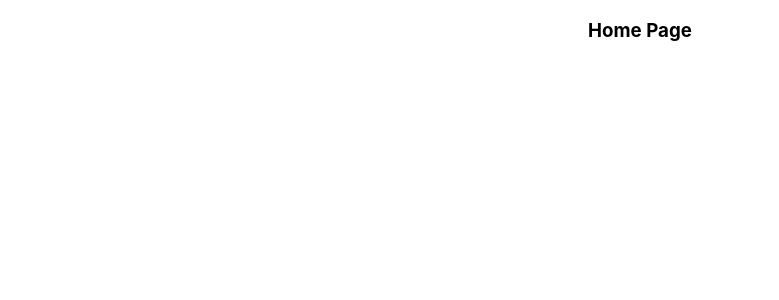
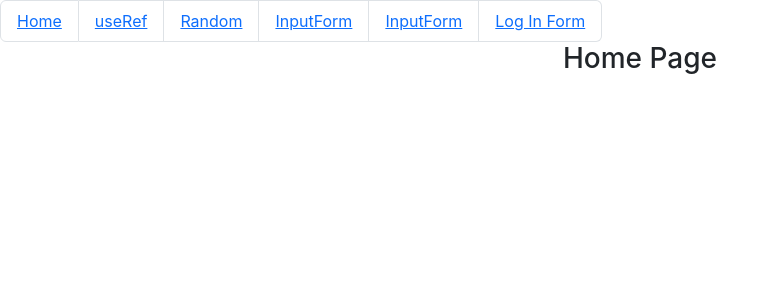
Before and after one commit to mathiasadikpon/nucamp-react-practices, a React (Create React App) app: page / in a window 1280 px wide. Shown: the top 300 px of the page, without its empty margins (0-779 px from the left). Built offline with nearby package versions, Linux system fonts and the light colour scheme.

Commit message:
Update index.html title and add Bootstrap CDN; enhance App component with navigation links

```diff
--- a/public/index.html
+++ b/public/index.html
@@ -24,8 +24,13 @@
       work correctly both with client-side routing and a non-root public URL.
       Learn how to configure a non-root public URL by running `npm run build`.
     -->
-    <title>React App</title>
+    <title>Nucamp React Practices</title>
   </head>
+  <link
+    href="https://cdn.jsdelivr.net/npm/bootstrap@5.3.3/dist/css/bootstrap.min.css"
+    rel="stylesheet"
+  />
+  <script src="https://cdn.jsdelivr.net/npm/bootstrap@5.3.3/dist/js/bootstrap.bundle.min.js"></script>
   <body>
     <noscript>You need to enable JavaScript to run this app.</noscript>
     <div id="root"></div>
--- a/src/App.js
+++ b/src/App.js
@@ -1,24 +1,43 @@
+import "./App.css";
+import { Link, Route, Routes } from "react-router-dom";
 
-import './App.css';
-import { Route, Routes } from 'react-router-dom';
-
-import HomePage from './pages/HomePage';
-import UsingRef from './uncontroled/UsingRef';
-import RandomColorRef from './uncontroled/RandomColorRef';
-import ControlledForm from './controled/MyControledForm';
-import ControlledLoginForm from './controled/ControlledLoginForm';
+import HomePage from "./pages/HomePage";
+import UsingRef from "./uncontroled/UsingRef";
+import RandomColorRef from "./uncontroled/RandomColorRef";
+import ControlledForm from "./controled/MyControledForm";
+import ControlledLoginForm from "./controled/ControlledLoginForm";
 
 function App() {
   return (
     <div className="App">
+      <ul class="list-group list-group-horizontal">
+        <li class="list-group-item">
+          <Link to="/">Home</Link>
+        </li>
+        <li class="list-group-item">
+          <Link to="ref">useRef</Link>
+        </li>
+        <li class="list-group-item">
+          <Link to="random">Random</Link>
+        </li>
+        <li class="list-group-item">
+          <Link to="inputform">InputForm</Link>
+        </li>
+        <li class="list-group-item">
+          <Link to="inputform">InputForm</Link>
+        </li>
+        <li class="list-group-item">
+          <Link to="controlledloginform">Log In Form</Link>
+        </li>
+      </ul>
+
       <Routes>
-        <Route path="/" element={<HomePage/>}/>
-        <Route path="ref" element={<UsingRef/>}/>
-        <Route path="random" element={<RandomColorRef/>}/>
-        <Route path="inputform" element = {<ControlledForm />}/>
-        <Route path="controlledloginform" element = {<ControlledLoginForm />}/>
+        <Route path="/" element={<HomePage />} />
+        <Route path="ref" element={<UsingRef />} />
+        <Route path="random" element={<RandomColorRef />} />
+        <Route path="inputform" element={<ControlledForm />} />
+        <Route path="controlledloginform" element={<ControlledLoginForm />} />
       </Routes>
-
     </div>
   );
 }
```
